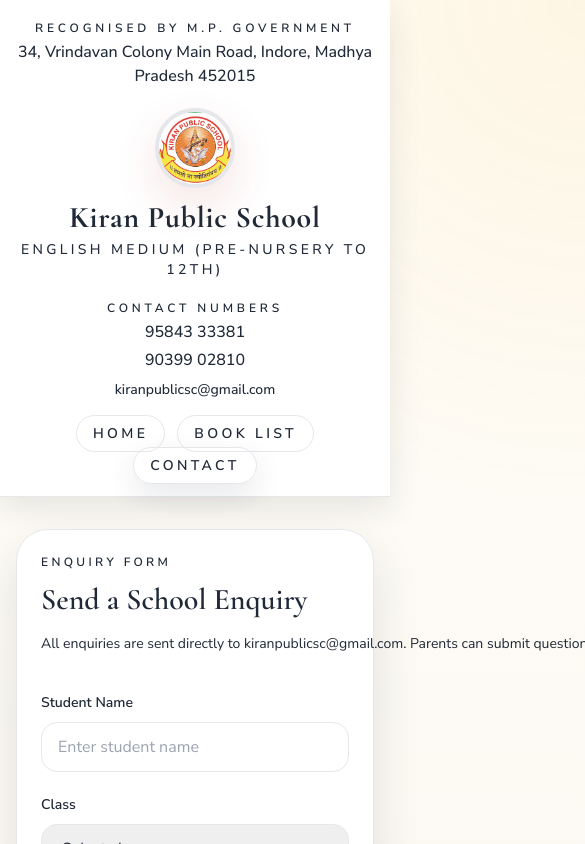
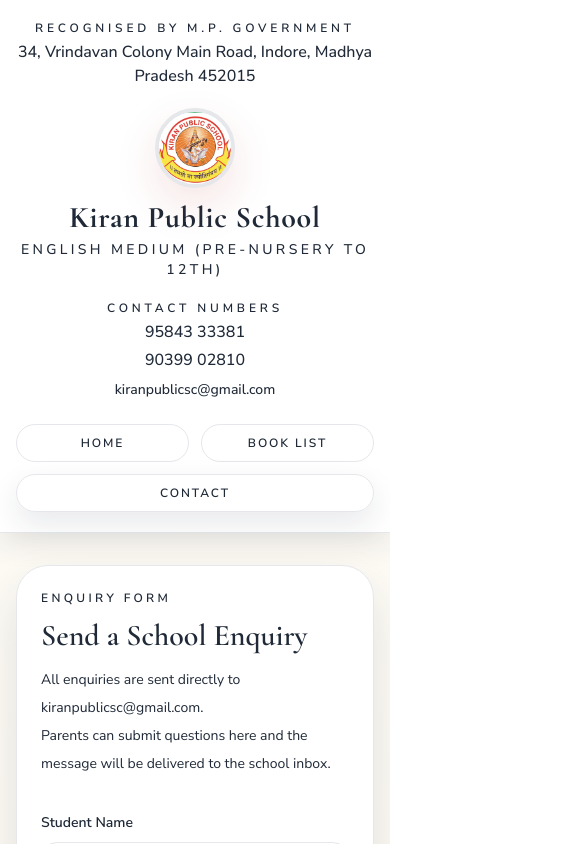
Before and after one commit to cyman82/KPS, a Next.js app: page /contact in a window 390 px wide. Shown: the top 844 px of the page, 585 px wide, since content can reach past the window. Built offline with nearby package versions, Linux system fonts and the light colour scheme.

Commit message:
Improve enquiry text and responsive nav

```diff
--- a/components/layout/site-nav.tsx
+++ b/components/layout/site-nav.tsx
@@ -14,12 +14,12 @@
 
   return (
     <nav aria-label="Main navigation" className="w-full">
-      <ul className="flex flex-wrap items-center justify-center gap-3 text-sm font-semibold uppercase tracking-[0.24em] text-school.gray">
-        {navItems.map((item) => (
-          <li key={item.href}>
+      <ul className="grid grid-cols-2 gap-3 text-center text-xs font-semibold uppercase tracking-[0.16em] text-school.gray sm:flex sm:flex-wrap sm:items-center sm:justify-center sm:text-sm sm:tracking-[0.24em]">
+        {navItems.map((item, index) => (
+          <li key={item.href} className={index === 2 ? "col-span-2 sm:col-span-1" : ""}>
             <Link
               href={item.href}
-              className={`rounded-full border px-4 py-2 transition duration-300 hover:-translate-y-0.5 ${
+              className={`inline-flex w-full items-center justify-center rounded-full border px-5 py-2.5 transition duration-300 hover:-translate-y-0.5 sm:w-auto sm:px-8 ${
                 pathname === item.href
                   ? "border-school.red bg-school.red/5 text-school.red shadow-soft"
                   : "border-school.saffron/40 bg-white text-school.gray hover:border-school.red hover:text-school.red"
--- a/components/sections/enquiry-form.tsx
+++ b/components/sections/enquiry-form.tsx
@@ -146,8 +146,13 @@
         <h2 className="font-serif text-3xl font-semibold text-school.charcoal sm:text-4xl">
           Send a School Enquiry
         </h2>
-        <p className="text-sm leading-7 text-school.gray whitespace-nowrap sm:text-base">
-          All enquiries are sent directly to {schoolInfo.enquiryEmail}. Parents can submit questions here and the message will be delivered to the school inbox.
+        <p className="text-sm leading-7 text-school.gray sm:text-base">
+          <span className="block">
+            All enquiries are sent directly to {schoolInfo.enquiryEmail}.
+          </span>
+          <span className="block">
+            Parents can submit questions here and the message will be delivered to the school inbox.
+          </span>
         </p>
       </div>
 
```
